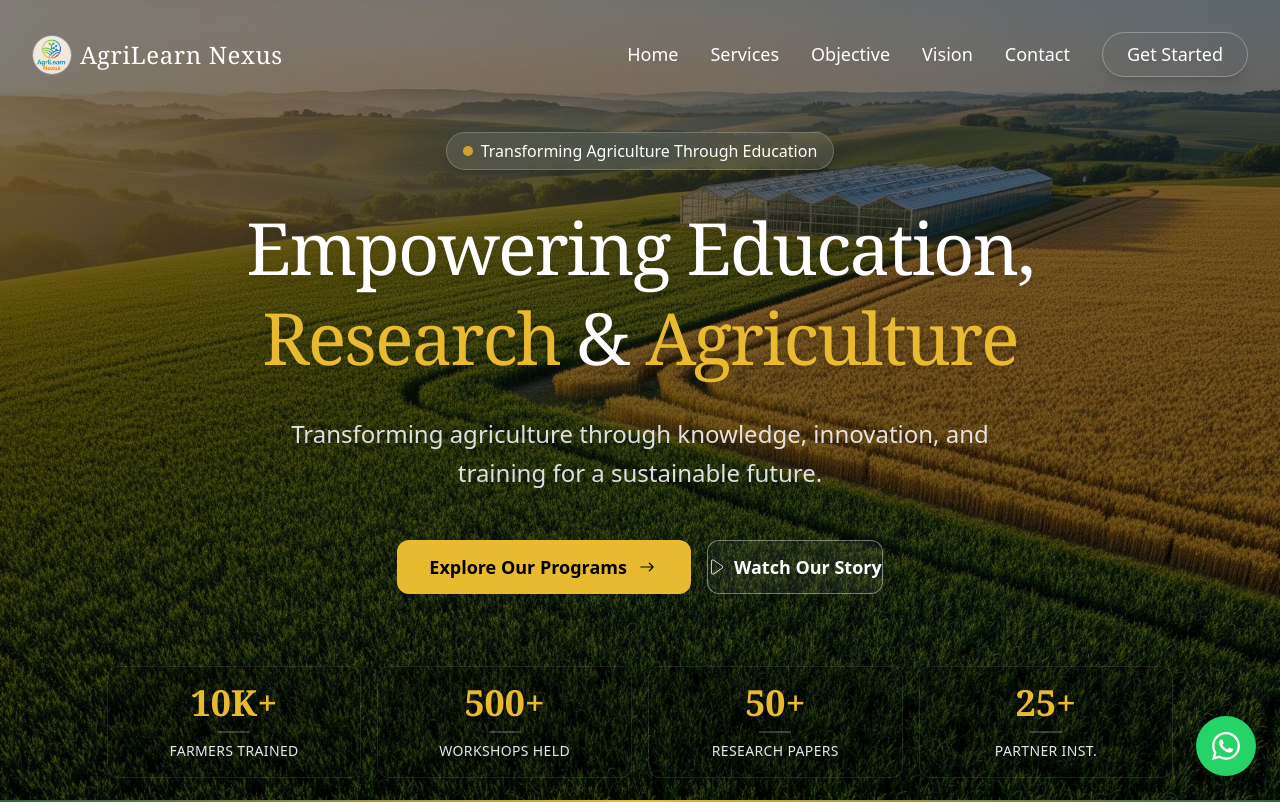
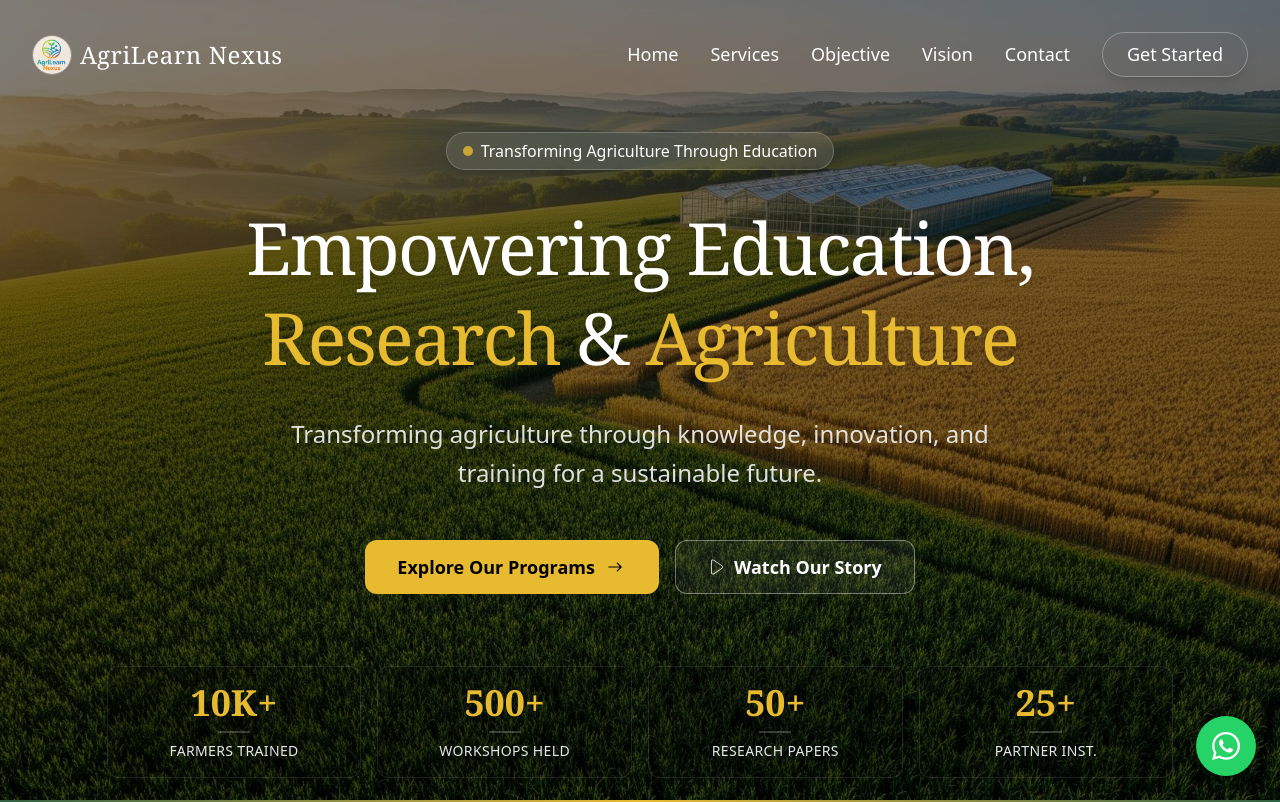
Before and after one commit to Agrilearn-Nexus/agrilearn-landing, a React (Vite) app: page / in a window 1280 px wide. Shown: the top 802 px of the page. Built offline with nearby package versions, Linux system fonts and the light colour scheme.

Commit message:
refactor: fix the button class typo in a Hero section and update README with detailed documentation and branding assets

```diff
--- a/src/components/hero/Hero.jsx
+++ b/src/components/hero/Hero.jsx
@@ -33,7 +33,7 @@ const Hero = () => {
                 </button>
 
                 <button
-                    className="group text-lg font-semibold py-3 px-8QK border border-white/40 bg-white/5 backdrop-blur-sm rounded-xl flex items-center justify-center gap-2 hover:bg-white hover:text-black transition-all duration-300 hover:scale-105">
+                    className="group text-lg font-semibold py-3 px-8 border border-white/40 bg-white/5 backdrop-blur-sm rounded-xl flex items-center justify-center gap-2 hover:bg-white hover:text-black transition-all duration-300 hover:scale-105">
                     <CiPlay1 className="group-hover:scale-110 transition-transform duration-300"/>
                     Watch Our Story
                 </button>
```
Also changed, not shown: 2 other files (tests, documents, lock files or other folders).
